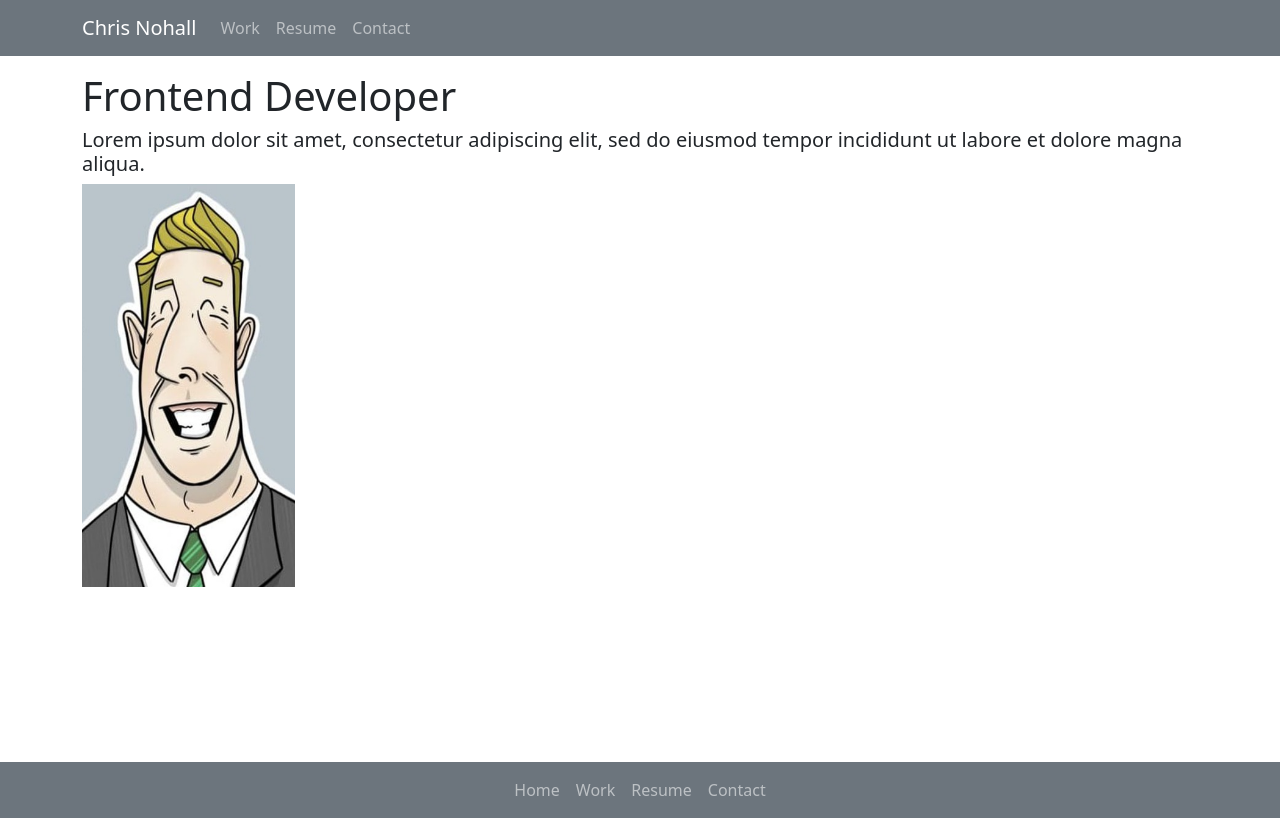
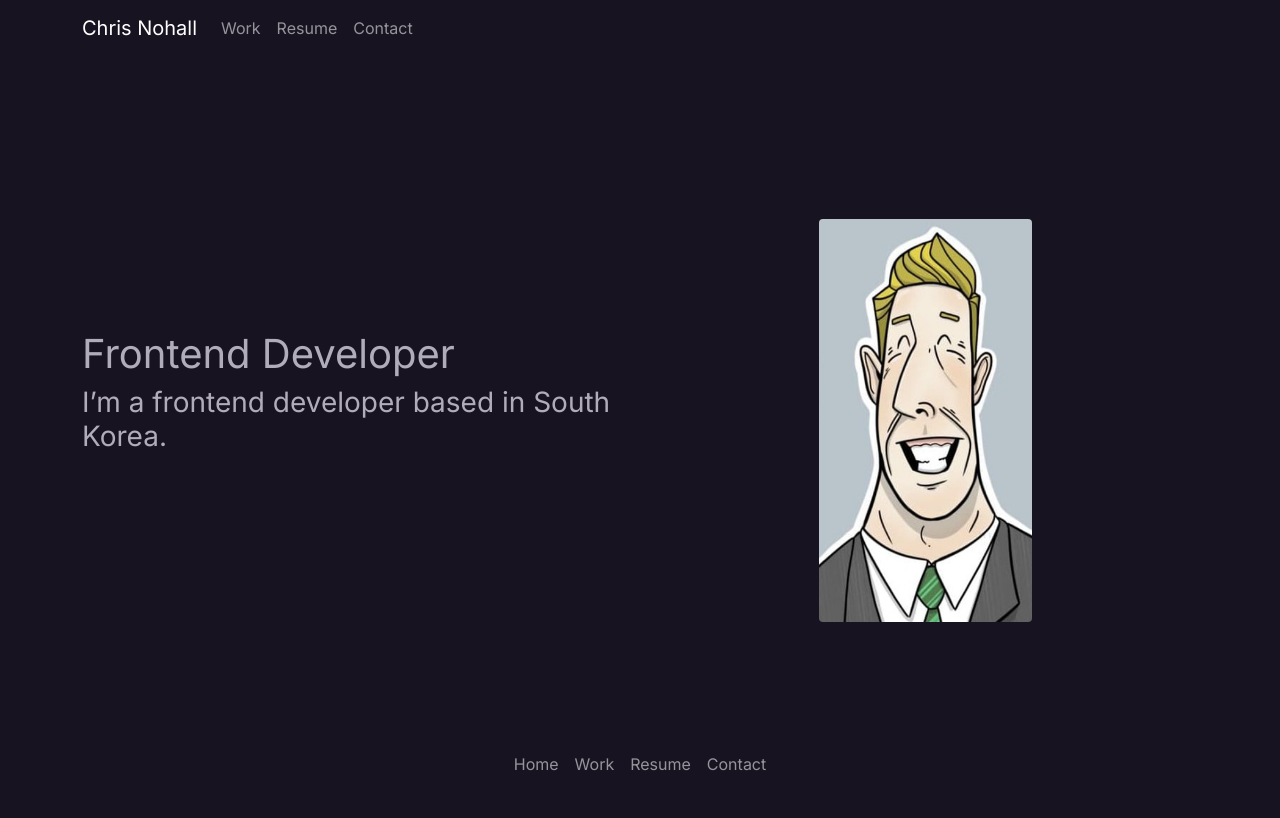
Before and after one commit to cnohall/nextjs-cv, a Next.js app: page / in a window 1280 px wide. Built offline with nearby package versions, Linux system fonts and the light colour scheme.

Commit message:
major overhaul

```diff
--- a/components/footer.tsx
+++ b/components/footer.tsx
@@ -3,12 +3,12 @@ import { Navbar, Container, Nav, NavDropdown } from 'react-bootstrap'
 
 export default function Footer() {
   return (
-    <Navbar bg="secondary" variant='dark'>
+    <Navbar variant='dark'>
         <Container>
             <Nav className="m-auto">
                 <Link href="/"passHref><Nav.Link>Home</Nav.Link></Link>
                 <Link href="/work"passHref><Nav.Link>Work</Nav.Link></Link>
-                <Link href="/about"passHref><Nav.Link>Resume</Nav.Link></Link>
+                <Link href="/resume"passHref><Nav.Link>Resume</Nav.Link></Link>
                 <Link href="/contact"passHref><Nav.Link>Contact</Nav.Link></Link>
             </Nav>
         </Container>
--- a/components/navbar.tsx
+++ b/components/navbar.tsx
@@ -4,7 +4,7 @@ import { Navbar, Container, Nav, NavDropdown } from 'react-bootstrap'
 
 export default function Navigationbar() {
   return (
-    <Navbar bg="secondary" variant='dark'>
+    <Navbar variant='dark'>
         <Container >
             <Link href="/"passHref><Navbar.Brand>{'Chris Nohall'}</Navbar.Brand></Link>
             <Navbar.Toggle aria-controls="basic-navbar-nav" />
--- a/pages/_app.tsx
+++ b/pages/_app.tsx
@@ -1,5 +1,6 @@
 import Layout from '../components/layout'
 import 'bootstrap/dist/css/bootstrap.min.css';
+import '../styles/main.css'
 
 function MyApp({ Component, pageProps }) {
 
--- /dev/null
+++ b/pages/_document.tsx
@@ -0,0 +1,22 @@
+import Document, { Html, Head, Main, NextScript } from 'next/document'
+
+class MyDocument extends Document {
+  render() {
+    return (
+      <Html>
+        <Head>
+          <link
+            href="https://fonts.googleapis.com/css2?family=Inter&display=optional"
+            rel="stylesheet"
+          />
+        </Head>
+        <body>
+          <Main />
+          <NextScript />
+        </body>
+      </Html>
+    )
+  }
+}
+
+export default MyDocument
--- a/pages/index.tsx
+++ b/pages/index.tsx
@@ -1,31 +1,39 @@
 import Head from 'next/head'
 import Image from 'next/image'
-import Link from 'next/link'
-import { Card, Container, Row, Col } from 'react-bootstrap'
+
+import { Container, Row, Col } from 'react-bootstrap'
 import myImage from '../public/cartoon_me.png';
+import styles from '../styles/Home.module.css'
 
 export default function Home() {
   return (
-    <Container className='mt-3'>
+    <Container className={styles.center}>
       <Head>
         <title>Chris Nohall's Portfolio</title>
         {/* Change this for create better SEO */}
         <meta name="description" content="Generated by create next app" />
         <link rel="icon" href="/favicon.ico" />
       </Head>
+      <Row xs={1} sm={2} className='d-flex align-items-center'>
+        <Col >
           <h1>
             Frontend Developer
           </h1>
-      <h5>
-        Lorem ipsum dolor sit amet, consectetur adipiscing elit, sed do eiusmod tempor incididunt ut labore et dolore magna aliqua.
-      </h5>
+          <h3>
+            I’m a frontend developer based in South Korea.
+          </h3>
+        </Col>
+        <Col className='d-flex justify-content-center mt-5'>
           <Image
+            className='rounded '
             src={myImage}
             alt="Picture of the author"
             width={213}
             height={403}
+
           />
-
+        </Col>
+      </Row>
     </Container>
   )
 }
--- a/styles/Home.module.css
+++ b/styles/Home.module.css
@@ -7,5 +7,12 @@
 }
 
 .fullHeight {
-  min-height: calc(100vh - 110px)
+  min-height: calc(100vh - 120px);
 }
+
+.center {
+  display: flex;
+  flex-direction: column;
+  justify-content: center;
+  min-height: calc(100vh - 120px);
+}
--- a/styles/globals.css
+++ /dev/null
@@ -1,16 +0,0 @@
-html,
-body {
-  padding: 0;
-  margin: 0;
-  font-family: -apple-system, BlinkMacSystemFont, Segoe UI, Roboto, Oxygen,
-    Ubuntu, Cantarell, Fira Sans, Droid Sans, Helvetica Neue, sans-serif;
-}
-
-a {
-  color: inherit;
-  text-decoration: none;
-}
-
-* {
-  box-sizing: border-box;
-}
--- /dev/null
+++ b/styles/main.css
@@ -0,0 +1,9 @@
+@import url('https://fonts.googleapis.com/css2?family=Inter&display=swap');
+
+/* can now reference my font */
+body {
+  font-family: 'Inter', sans-serif !important;
+  font-weight: 500 !important;
+  background-color: #171321 !important;
+  color: #B1ACB9 !important;
+}
```
Also changed, not shown: pages/gongdo-tech.tsx (deleted, +0 -17 lines). Lines whose indentation alone changed are shown as unchanged.
